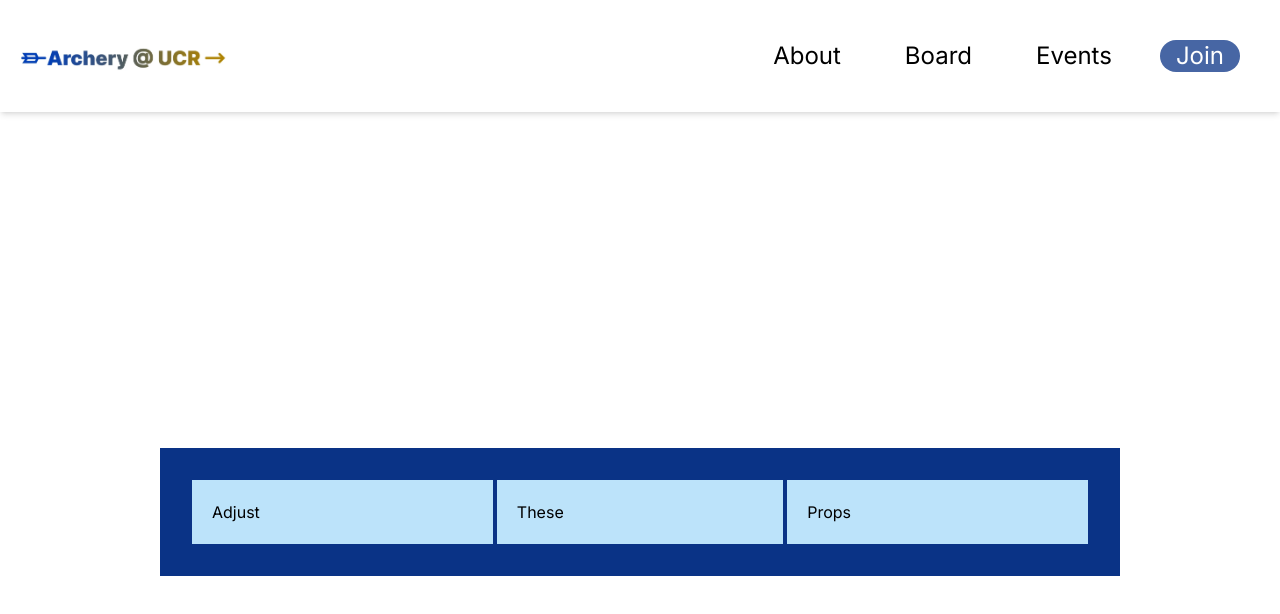
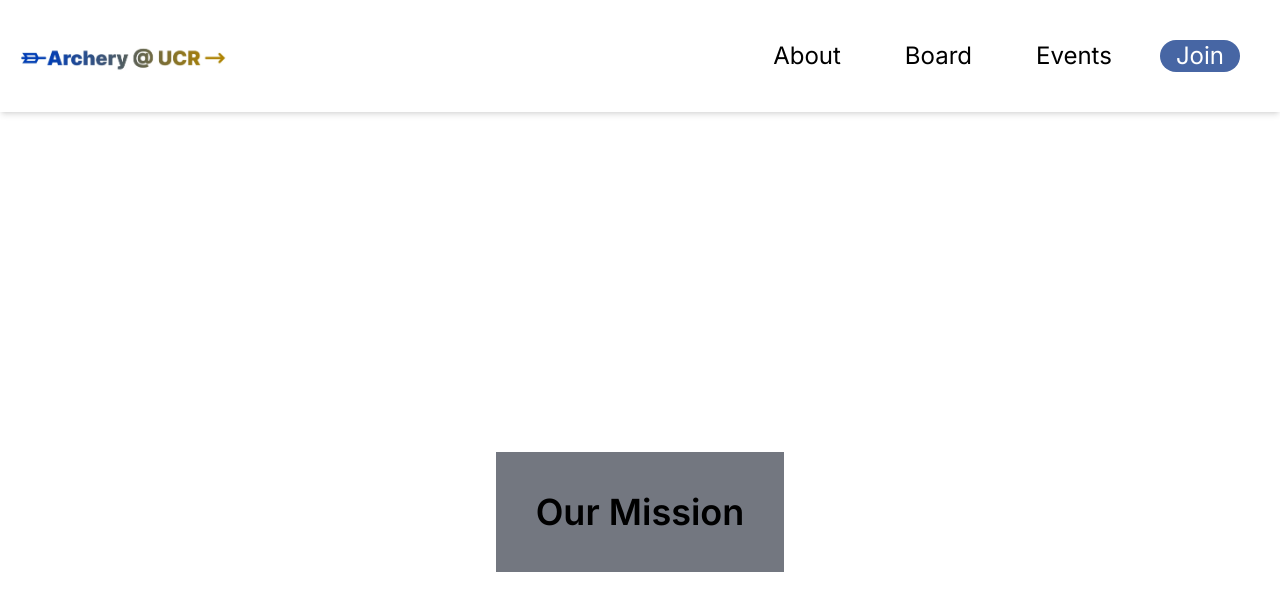
Before and after one commit to acm-ucr/archery-website, a Next.js app: page / in a window 1280 px wide. Shown: the top 614 px of the page. Built offline with nearby package versions, Linux system fonts and the light colour scheme.

Commit message:
Initial mission component

```diff
--- a/src/app/page.tsx
+++ b/src/app/page.tsx
@@ -1,9 +1,9 @@
-import Example from "@/app/example";
+import Mission from "@/components/home/ourMission";
 
 const Home = () => {
   return (
     <div className="flex h-screen w-screen items-center justify-center">
-      <Example text1="Adjust" text2="These" text3="Props" />
+      <Mission title="Our Mission" />
     </div>
   );
 };
--- a/src/components/home/ourMission.tsx
+++ b/src/components/home/ourMission.tsx
@@ -0,0 +1,14 @@
+
+interface MissionProps {
+    title: string;
+}
+
+const Mission = ({ title }: MissionProps) => {
+  return (
+    <div className="bg-archery-grey-100 p-10 text-center text-4xl font-semibold text-archery-grey-800">
+      {title}
+    </div>
+  );
+};
+
+export default Mission;
```
